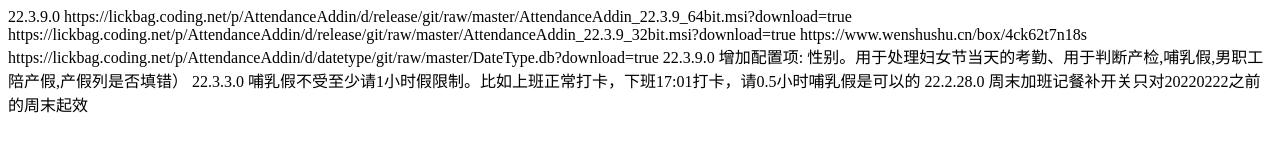
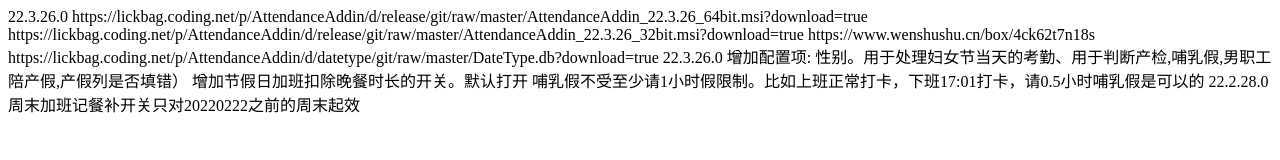
Before and after one commit to LickBag/AttendanceUpdate, a plain HTML site: page index.html in a window 1280 px wide. Drawn offline with Linux system fonts and the light colour scheme.

Commit message:
Update index.html

```diff
--- a/index.html
+++ b/index.html
@@ -1,18 +1,16 @@
 <?xml version="1.0" encoding="UTF-8"?>
 <lickBag>
     <attendanceAddin>
-        <version>22.3.9.0</version>
-        <x64fileURL>https://lickbag.coding.net/p/AttendanceAddin/d/release/git/raw/master/AttendanceAddin_22.3.9_64bit.msi?download=true</x64fileURL>
-        <x86fileURL>https://lickbag.coding.net/p/AttendanceAddin/d/release/git/raw/master/AttendanceAddin_22.3.9_32bit.msi?download=true</x86fileURL>
+        <version>22.3.26.0</version>
+        <x64fileURL>https://lickbag.coding.net/p/AttendanceAddin/d/release/git/raw/master/AttendanceAddin_22.3.26_64bit.msi?download=true</x64fileURL>
+        <x86fileURL>https://lickbag.coding.net/p/AttendanceAddin/d/release/git/raw/master/AttendanceAddin_22.3.26_32bit.msi?download=true</x86fileURL>
         <downloadURL>https://www.wenshushu.cn/box/4ck62t7n18s</downloadURL>
         <datetypeURL>https://lickbag.coding.net/p/AttendanceAddin/d/datetype/git/raw/master/DateType.db?download=true</datetypeURL>
         <versionLogs>
             <versionLog>
-                <version>22.3.9.0</version>
+                <version>22.3.26.0</version>
                 <log>增加配置项: 性别。用于处理妇女节当天的考勤、用于判断产检,哺乳假,男职工陪产假,产假列是否填错）</log>
-            </versionLog>
-            <versionLog>
-                <version>22.3.3.0</version>
+                <log>增加节假日加班扣除晚餐时长的开关。默认打开</log>
                 <log>哺乳假不受至少请1小时假限制。比如上班正常打卡，下班17:01打卡，请0.5小时哺乳假是可以的</log>
             </versionLog>
             <versionLog>
```
